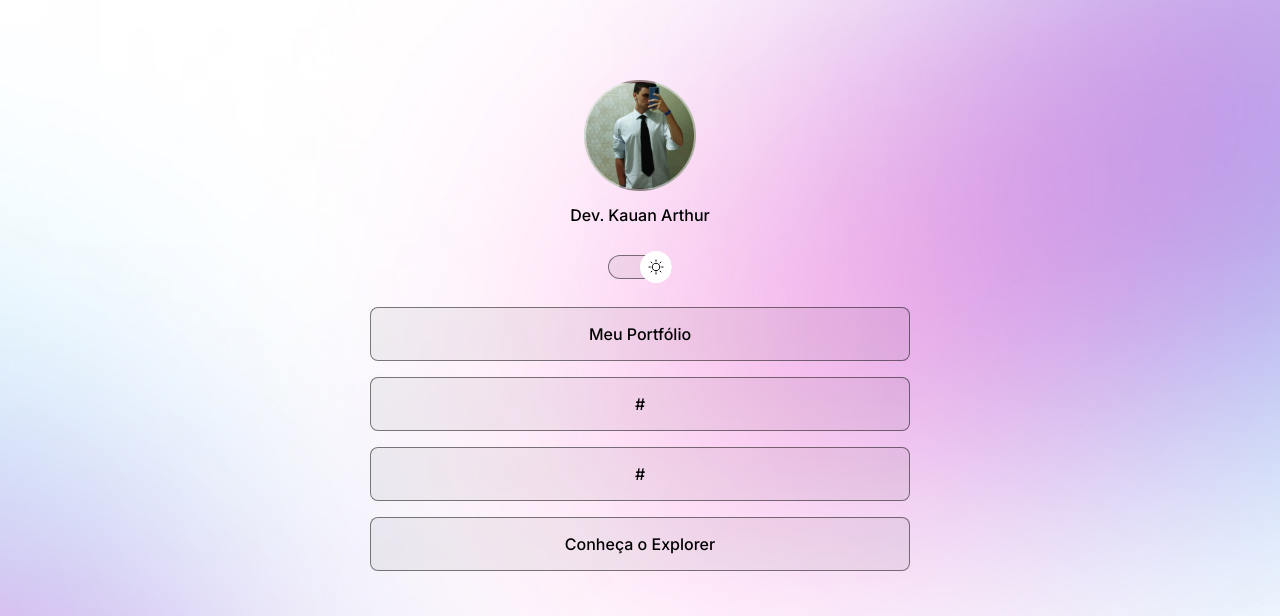
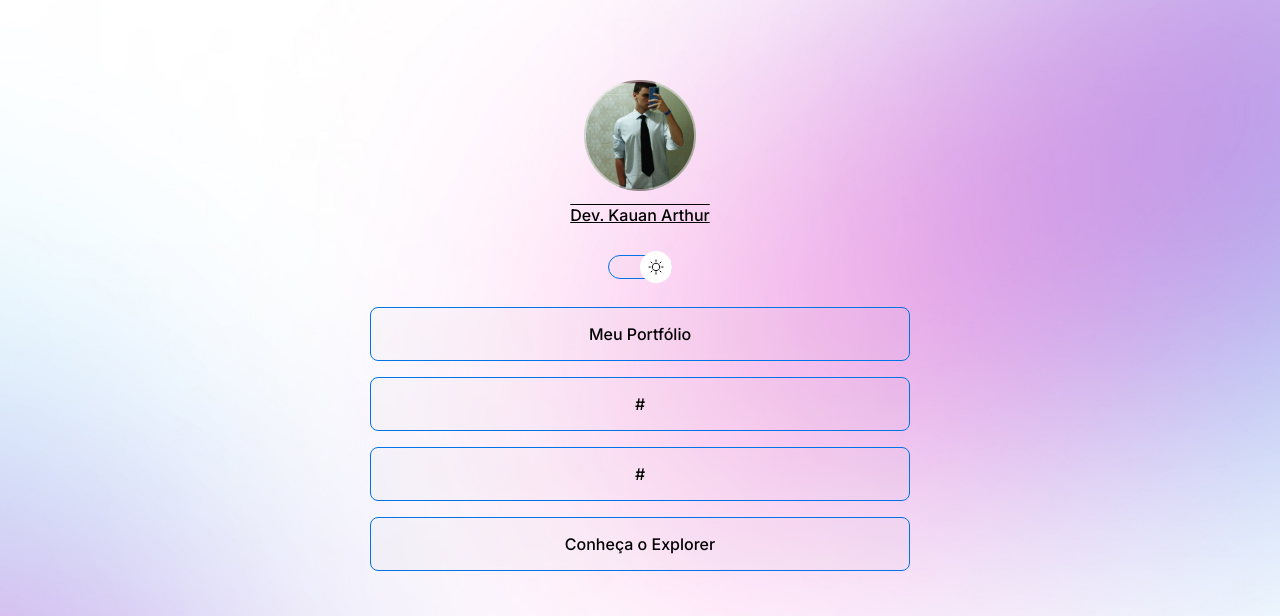
Before and after one commit to Schambin/MyLinks, a plain HTML site: page index.html in a window 1280 px wide. Both pictures are taken after a click on the element 640 px from the left and 267 px from the top of the page. Shown: the top 616 px of the page. Drawn offline with nearby package versions, Linux system fonts and the light colour scheme.

Commit message:
round boxes blue
make blue around the boxes, white when hover on the icons on dark mode

```diff
--- a/style.css
+++ b/style.css
@@ -11,18 +11,18 @@
   --stroke-color: rgba(255, 255, 255, 0.5);
   --surface-color: rgba(255, 255, 255, 0.05);
   --surface-color-hover: rgba(255, 255, 255, 0.02);
-  --highlight-color: rgba(87, 87, 87, 0.4);
+  --highlight-color: rgba(255, 255, 255, 0.507);
   --switch-bg-url: url(./assets/MoonStars.svg);
 }
 
 .light {
   /* light mode vars */
-  --text-color: black;
+  --text-color: rgb(0, 0, 0);
   --bg-url: url(./assets/bg-mobile-light.jpg);
-  --stroke-color: rgba(0, 0, 0, 0.5);
-  --surface-color: rgba(0, 0, 0, 0.05);
+  --stroke-color: rgba(0, 115, 230, 1);
+  --surface-color: rgba(168, 168, 168, 0.05);
   --surface-color-hover: rgba(0, 0, 0, 0.02);
-  --highlight-color: rgba(24, 24, 24, 0.062);
+  --highlight-color: rgba(153, 153, 153, 0.4);
   --switch-bg-url: url(./assets/Sun.svg);
 }
 
@@ -64,6 +64,9 @@ body * {
   font-weight: 500;
   line-height: 24px;
   margin-top: 8px;
+  display: flex;
+  justify-content: center;
+  text-decoration: underline overline;
 }
 
 /* Switch */
```
